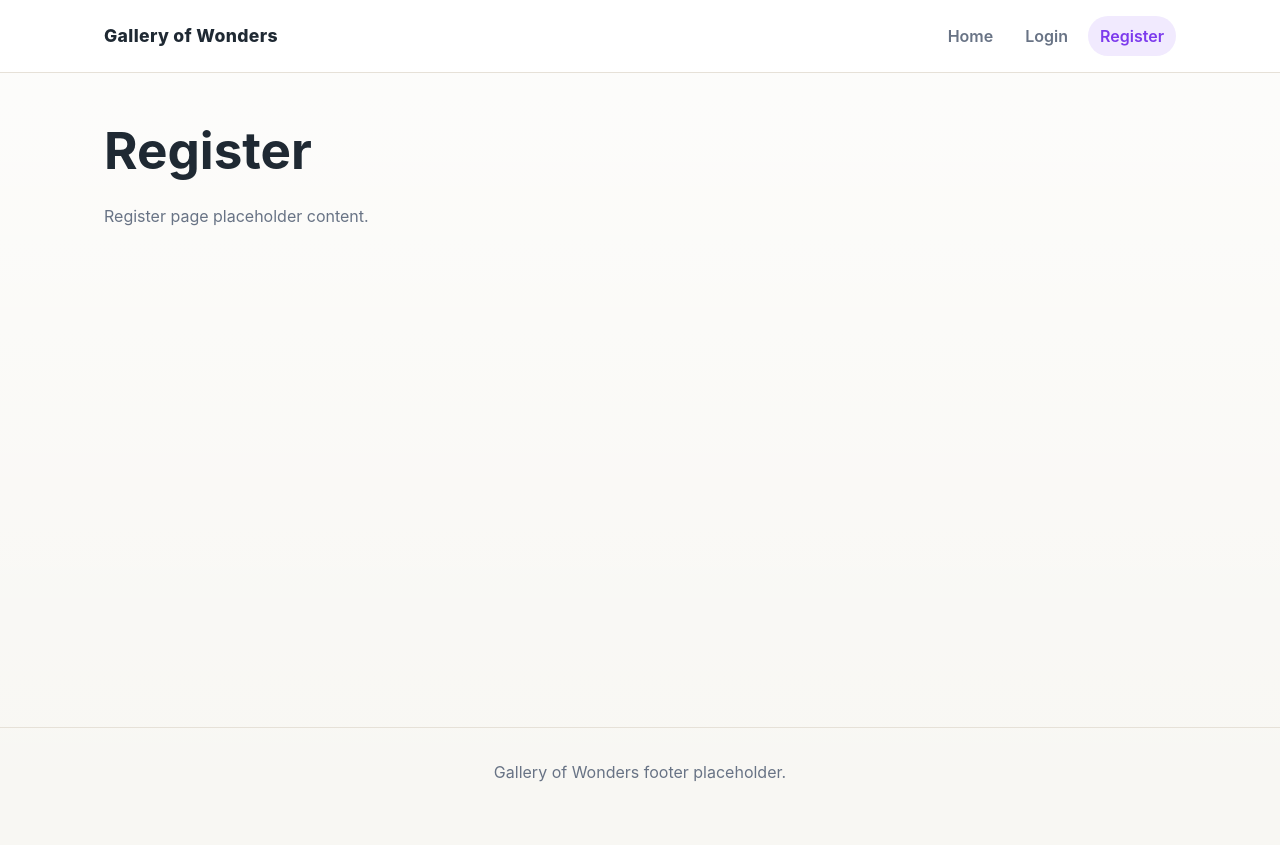
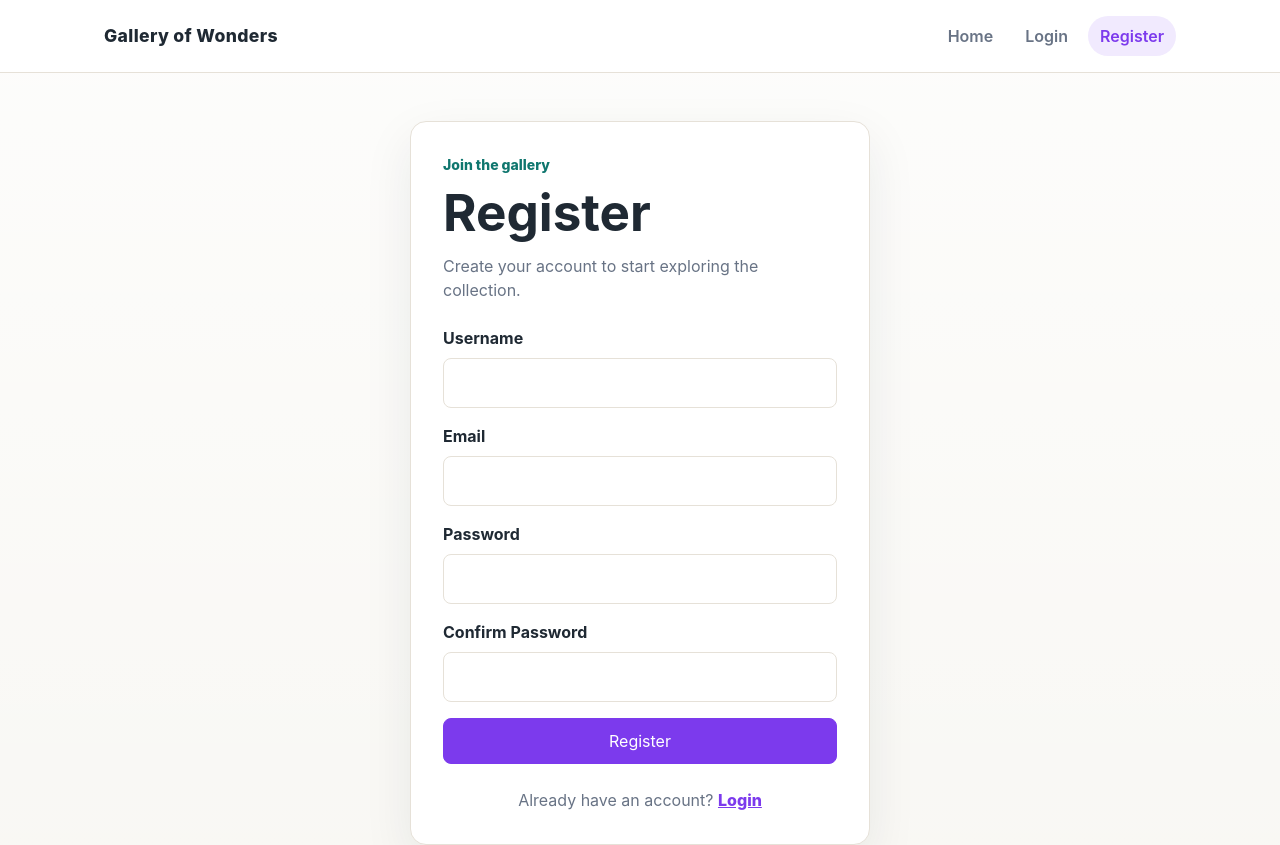
Before and after one commit to piyushgautamgr8/gallery-of-wonders, a React (Vite) app in the folder client/: page /register in a window 1280 px wide. Shown: the top 845 px of the page. Before the commit the page ends 816 px from the top, so only its background shows below. Built offline with nearby package versions, Linux system fonts and the light colour scheme.

Commit message:
feat(auth): add registration form and validation

```diff
--- a/client/src/pages/Register.jsx
+++ b/client/src/pages/Register.jsx
@@ -1,8 +1,165 @@
+import { useState } from 'react'
+import { Link, useNavigate } from 'react-router-dom'
+import useAuth from '../hooks/useAuth'
+
+const emailPattern = /^[^\s@]+@[^\s@]+\.[^\s@]+$/
+
 function Register() {
+  const { login, mockUser } = useAuth()
+  const navigate = useNavigate()
+  const [formData, setFormData] = useState({
+    username: '',
+    email: '',
+    password: '',
+    confirmPassword: '',
+  })
+  const [errors, setErrors] = useState({})
+
+  function handleChange(event) {
+    const { name, value } = event.target
+
+    setFormData((currentData) => ({
+      ...currentData,
+      [name]: value,
+    }))
+  }
+
+  function validateForm() {
+    const nextErrors = {}
+    const username = formData.username.trim()
+    const email = formData.email.trim()
+    const password = formData.password
+    const confirmPassword = formData.confirmPassword
+
+    if (!username) {
+      nextErrors.username = 'Username is required.'
+    }
+
+    if (!email) {
+      nextErrors.email = 'Email is required.'
+    } else if (!emailPattern.test(email)) {
+      nextErrors.email = 'Enter a valid email address.'
+    }
+
+    if (!password) {
+      nextErrors.password = 'Password is required.'
+    } else if (password.length < 6) {
+      nextErrors.password = 'Password must be at least 6 characters.'
+    }
+
+    if (!confirmPassword) {
+      nextErrors.confirmPassword = 'Confirm your password.'
+    } else if (password !== confirmPassword) {
+      nextErrors.confirmPassword = 'Passwords must match.'
+    }
+
+    return nextErrors
+  }
+
+  function handleSubmit(event) {
+    event.preventDefault()
+
+    const validationErrors = validateForm()
+    setErrors(validationErrors)
+
+    if (Object.keys(validationErrors).length > 0) {
+      return
+    }
+
+    login(
+      {
+        ...mockUser,
+        username: formData.username.trim(),
+        email: formData.email.trim(),
+      },
+      'mock-auth-token',
+    )
+    navigate('/gallery')
+  }
+
   return (
-    <section>
-      <h1>Register</h1>
-      <p>Register page placeholder content.</p>
+    <section className="auth-page">
+      <div className="auth-card">
+        <p className="auth-card__eyebrow">Join the gallery</p>
+        <h1>Register</h1>
+        <p className="auth-card__intro">Create your account to start exploring the collection.</p>
+
+        <form className="auth-form" onSubmit={handleSubmit} noValidate>
+          <div className="auth-form__field">
+            <label htmlFor="username">Username</label>
+            <input
+              id="username"
+              name="username"
+              type="text"
+              value={formData.username}
+              onChange={handleChange}
+              aria-describedby={errors.username ? 'username-error' : undefined}
+            />
+            {errors.username ? (
+              <p className="auth-form__error" id="username-error">
+                {errors.username}
+              </p>
+            ) : null}
+          </div>
+
+          <div className="auth-form__field">
+            <label htmlFor="register-email">Email</label>
+            <input
+              id="register-email"
+              name="email"
+              type="email"
+              value={formData.email}
+              onChange={handleChange}
+              aria-describedby={errors.email ? 'register-email-error' : undefined}
+            />
+            {errors.email ? (
+              <p className="auth-form__error" id="register-email-error">
+                {errors.email}
+              </p>
+            ) : null}
+          </div>
+
+          <div className="auth-form__field">
+            <label htmlFor="register-password">Password</label>
+            <input
+              id="register-password"
+              name="password"
+              type="password"
+              value={formData.password}
+              onChange={handleChange}
+              aria-describedby={errors.password ? 'register-password-error' : undefined}
+            />
+            {errors.password ? (
+              <p className="auth-form__error" id="register-password-error">
+                {errors.password}
+              </p>
+            ) : null}
+          </div>
+
+          <div className="auth-form__field">
+            <label htmlFor="confirm-password">Confirm Password</label>
+            <input
+              id="confirm-password"
+              name="confirmPassword"
+              type="password"
+              value={formData.confirmPassword}
+              onChange={handleChange}
+              aria-describedby={errors.confirmPassword ? 'confirm-password-error' : undefined}
+            />
+            {errors.confirmPassword ? (
+              <p className="auth-form__error" id="confirm-password-error">
+                {errors.confirmPassword}
+              </p>
+            ) : null}
+          </div>
+
+          <button type="submit">Register</button>
+        </form>
+
+        <p className="auth-card__footer">
+          Already have an account? <Link to="/login">Login</Link>
+        </p>
+      </div>
     </section>
   )
 }
```
